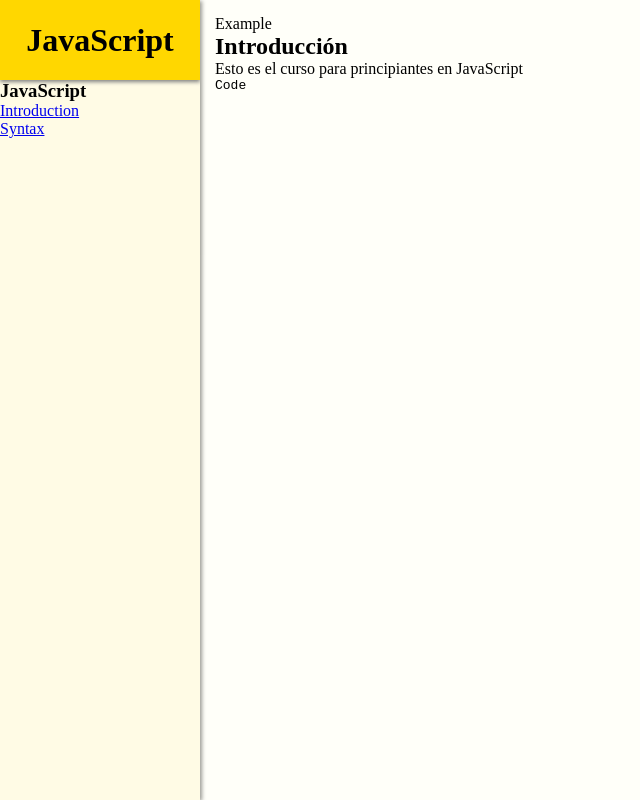
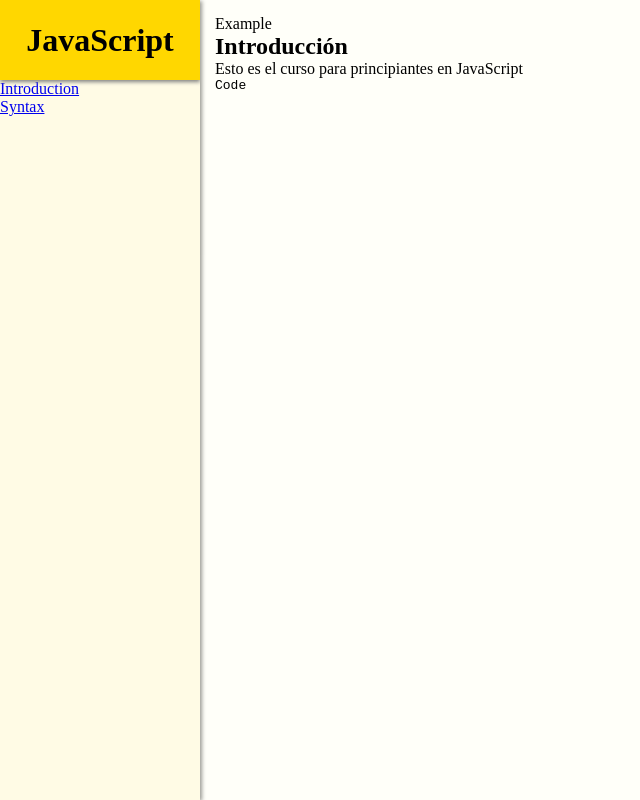
Before and after one commit to cruzortiz99/tsc_react_express_app, a React app: page / in a window 1280 px wide. Shown: the whole page, without its empty margins (0-640 px from the left). Built offline with nearby package versions, Linux system fonts and the light colour scheme.

Commit message:
improving component

```diff
--- a/client/src/components/AppMenuClassification.tsx
+++ b/client/src/components/AppMenuClassification.tsx
@@ -3,7 +3,7 @@
 import AppHeader, { AppHeaderProps } from './AppHeader'
 
 export interface AppMenuClassificationProps {
-  name: string
+  name?: string
   children: Array<AppMenuItemProps>
 }
 
@@ -11,12 +11,20 @@
   let items = props.children.map((item, key) => {
     return <AppMenuItem link={item.link} name={item.name} key={key} />
   })
+  if (props.name) {
     return (
       <React.Fragment>
         <AppHeader text={props.name} level={3} />
         <ul>{items}</ul>
       </React.Fragment>
     )
+  } else {
+    return (
+      <React.Fragment>
+        <ul>{items}</ul>
+      </React.Fragment>
+    )
+  }
 }
 
 export default AppMenuClassification
--- a/client/src/index.tsx
+++ b/client/src/index.tsx
@@ -15,7 +15,6 @@
       menu: {
         options: [
           {
-            name: 'JavaScript',
             children: [
               {
                 link: '/introduction',
```
Lines whose indentation alone changed are shown as unchanged.
